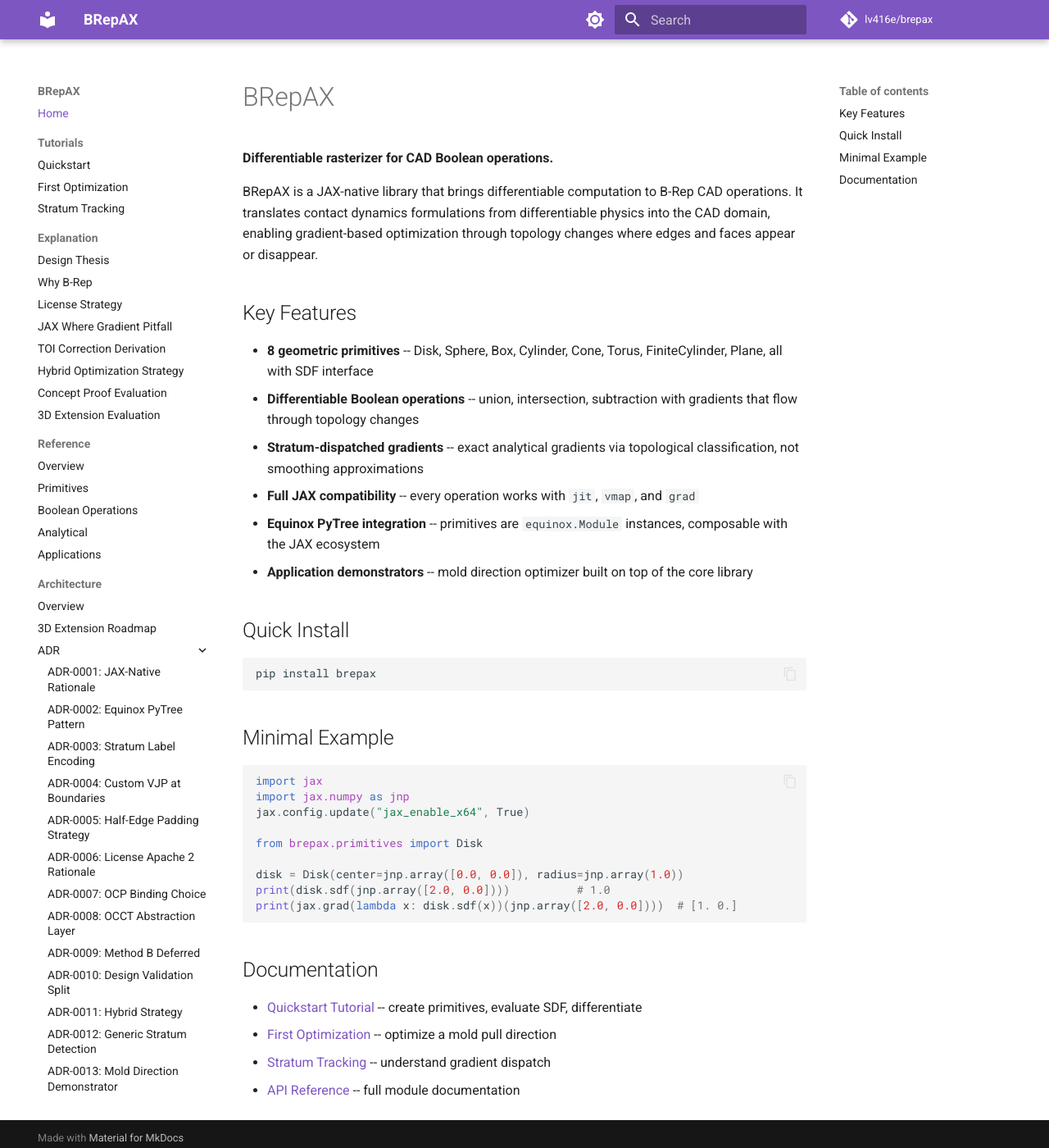
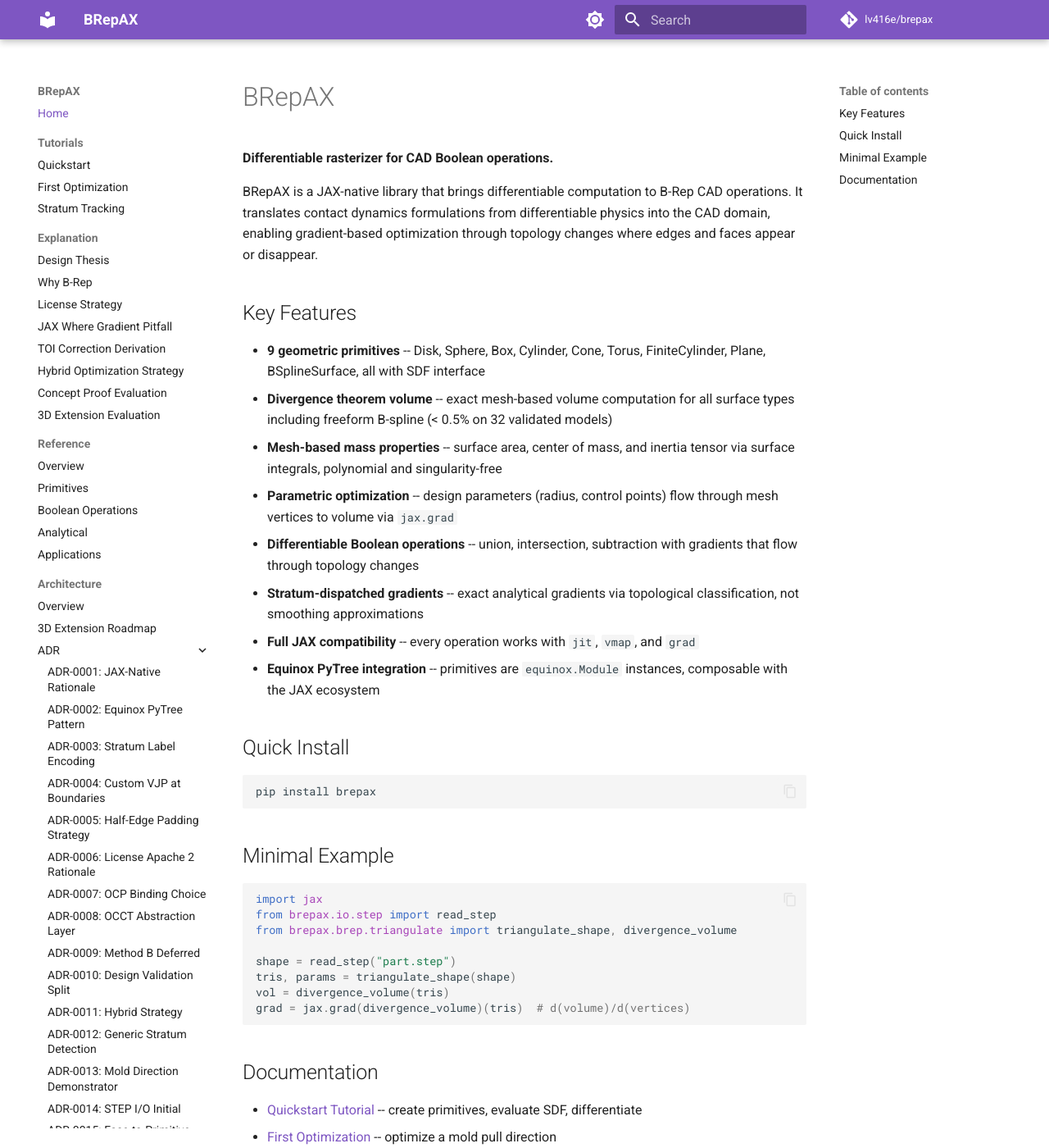
Before and after one commit to lv416e/brepax, an MkDocs documentation site: the page built from docs/index.md, in a window 1280 px wide and 1400 px high. Shown: the whole window at 82% size. Built offline with MkDocs 1.6.1 and Material for MkDocs 9.7.7, drawn with Linux system fonts in a browser that asks for light colours; comment, search, counter and statistics services are not loaded.

Commit message:
docs: update README and index for v0.4.0 divergence theorem features (#40)
Co-Authored-By: Claude <noreply@anthropic.com>

````diff
--- a/docs/index.md
+++ b/docs/index.md
@@ -9,12 +9,14 @@ topology changes where edges and faces appear or disappear.
 
 ## Key Features
 
-- **8 geometric primitives** -- Disk, Sphere, Box, Cylinder, Cone, Torus, FiniteCylinder, Plane, all with SDF interface
+- **9 geometric primitives** -- Disk, Sphere, Box, Cylinder, Cone, Torus, FiniteCylinder, Plane, BSplineSurface, all with SDF interface
+- **Divergence theorem volume** -- exact mesh-based volume computation for all surface types including freeform B-spline (< 0.5% on 32 validated models)
+- **Mesh-based mass properties** -- surface area, center of mass, and inertia tensor via surface integrals, polynomial and singularity-free
+- **Parametric optimization** -- design parameters (radius, control points) flow through mesh vertices to volume via `jax.grad`
 - **Differentiable Boolean operations** -- union, intersection, subtraction with gradients that flow through topology changes
 - **Stratum-dispatched gradients** -- exact analytical gradients via topological classification, not smoothing approximations
 - **Full JAX compatibility** -- every operation works with `jit`, `vmap`, and `grad`
 - **Equinox PyTree integration** -- primitives are `equinox.Module` instances, composable with the JAX ecosystem
-- **Application demonstrators** -- mold direction optimizer built on top of the core library
 
 ## Quick Install
 
@@ -26,14 +28,13 @@ pip install brepax
 
 ```python
 import jax
-import jax.numpy as jnp
-jax.config.update("jax_enable_x64", True)
+from brepax.io.step import read_step
+from brepax.brep.triangulate import triangulate_shape, divergence_volume
 
-from brepax.primitives import Disk
-
-disk = Disk(center=jnp.array([0.0, 0.0]), radius=jnp.array(1.0))
-print(disk.sdf(jnp.array([2.0, 0.0])))          # 1.0
-print(jax.grad(lambda x: disk.sdf(x))(jnp.array([2.0, 0.0])))  # [1. 0.]
+shape = read_step("part.step")
+tris, params = triangulate_shape(shape)
+vol = divergence_volume(tris)
+grad = jax.grad(divergence_volume)(tris)  # d(volume)/d(vertices)
 ```
 
 ## Documentation
````
Also changed, not shown: README.md (+65 -25 lines).
